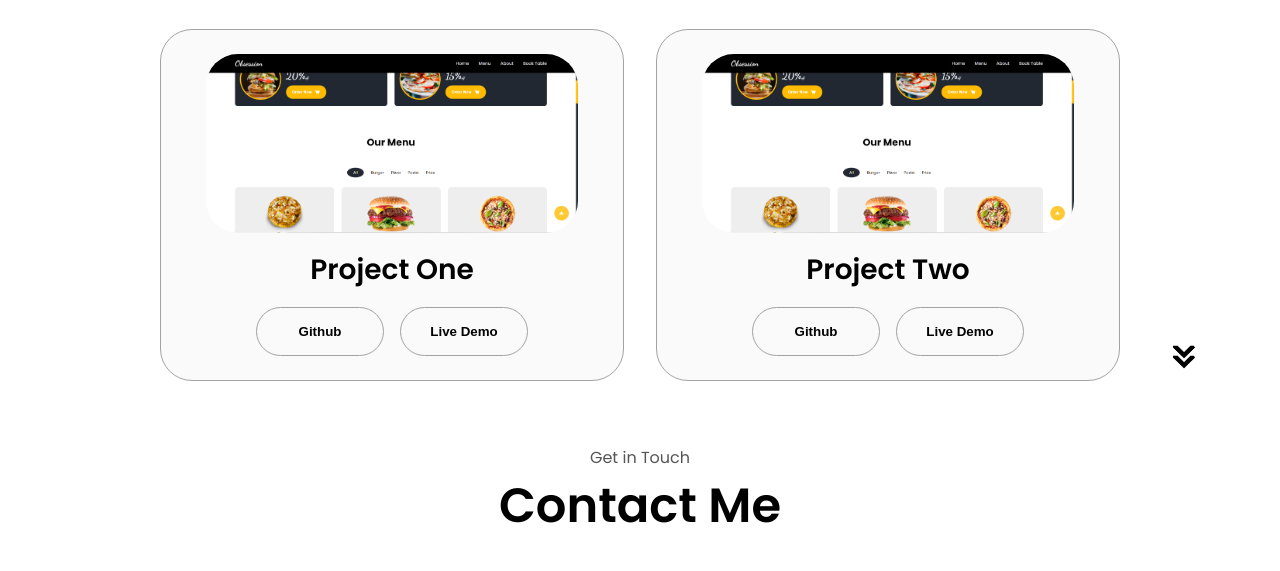
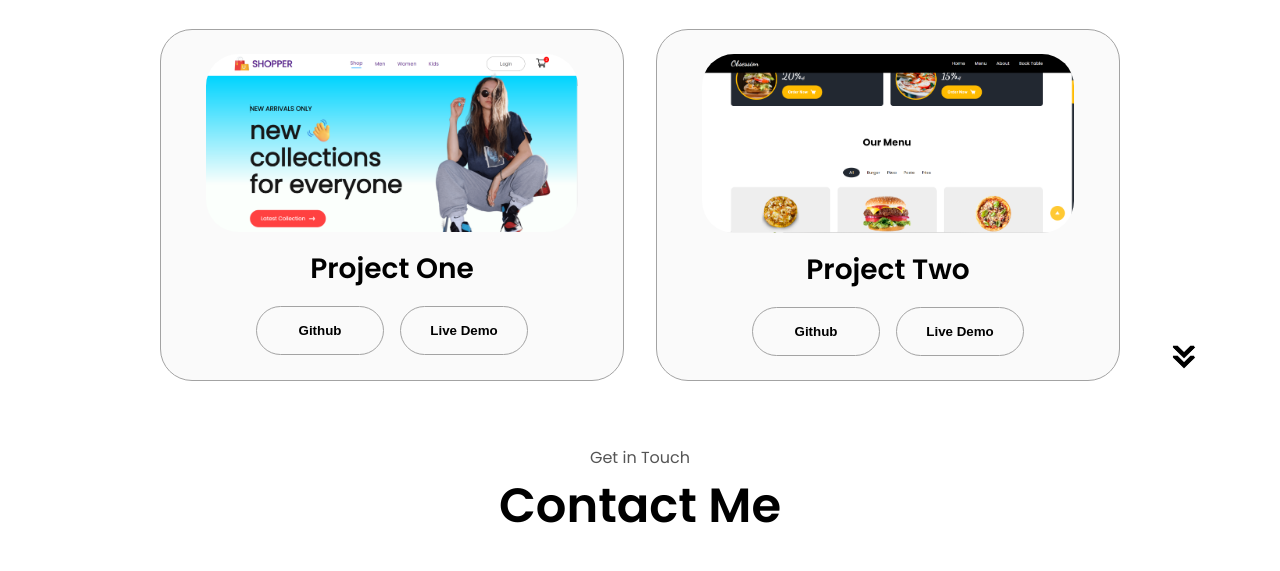
Before and after one commit to mitrachenicu/My-Portfolio, a plain HTML site: page index.html in a window 1280 px wide. Shown: the part 2564-3135 px from the top of the page. Drawn offline with Linux system fonts and the light colour scheme.

Commit message:
adaugat poza

```diff
--- a/index.html
+++ b/index.html
@@ -260,7 +260,7 @@
           <div class="details-container color-container">
             <div class="article-container">
               <img
-                src="./assets/project2.jpg"
+                src="./assets/project1.jpg"
                 alt="Project 1"
                 class="project-img"
               />
```
Also changed, not shown: assets/project1.jpg (added).
